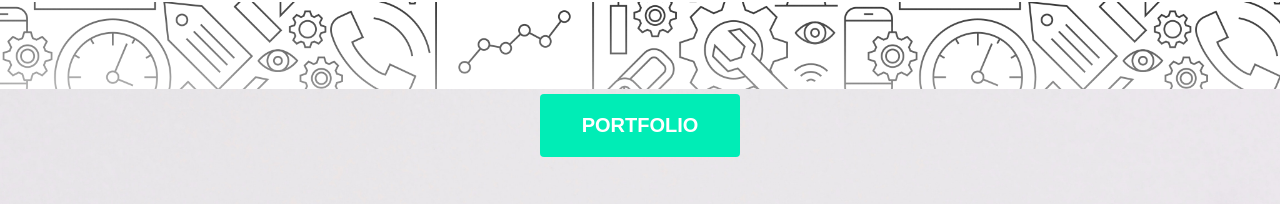
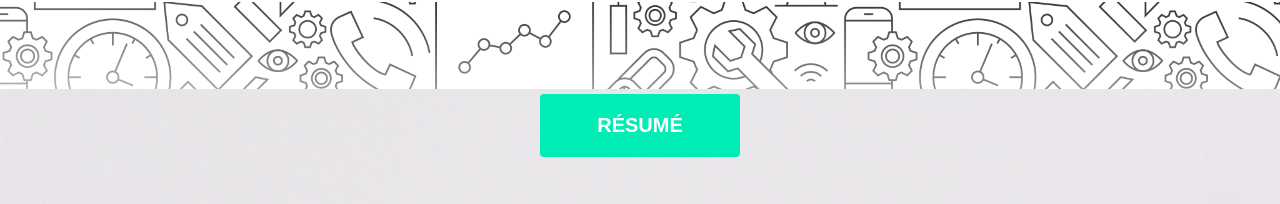
Before and after one commit to isiah-emmanuel/my-website-personal, a plain HTML site: page index.html in a window 1280 px wide. Shown: the part 161-365 px from the top of the page. Drawn offline with nearby package versions, Linux system fonts and the light colour scheme.

```diff
--- a/index.html
+++ b/index.html
@@ -21,7 +21,7 @@
 </div>
 
 	<div id="content-under-nav" class="parallax-intro">
- 		<button><a href=#><span>PORTFOLIO</span></a></button>
+ 		<button><a href=#><span>RÉSUMÉ</span></a></button>
 	</div>
 
 <div class="block2">
```
Also changed, not shown: images/MYLOGO-toscale2.png (added), 3 other files.
